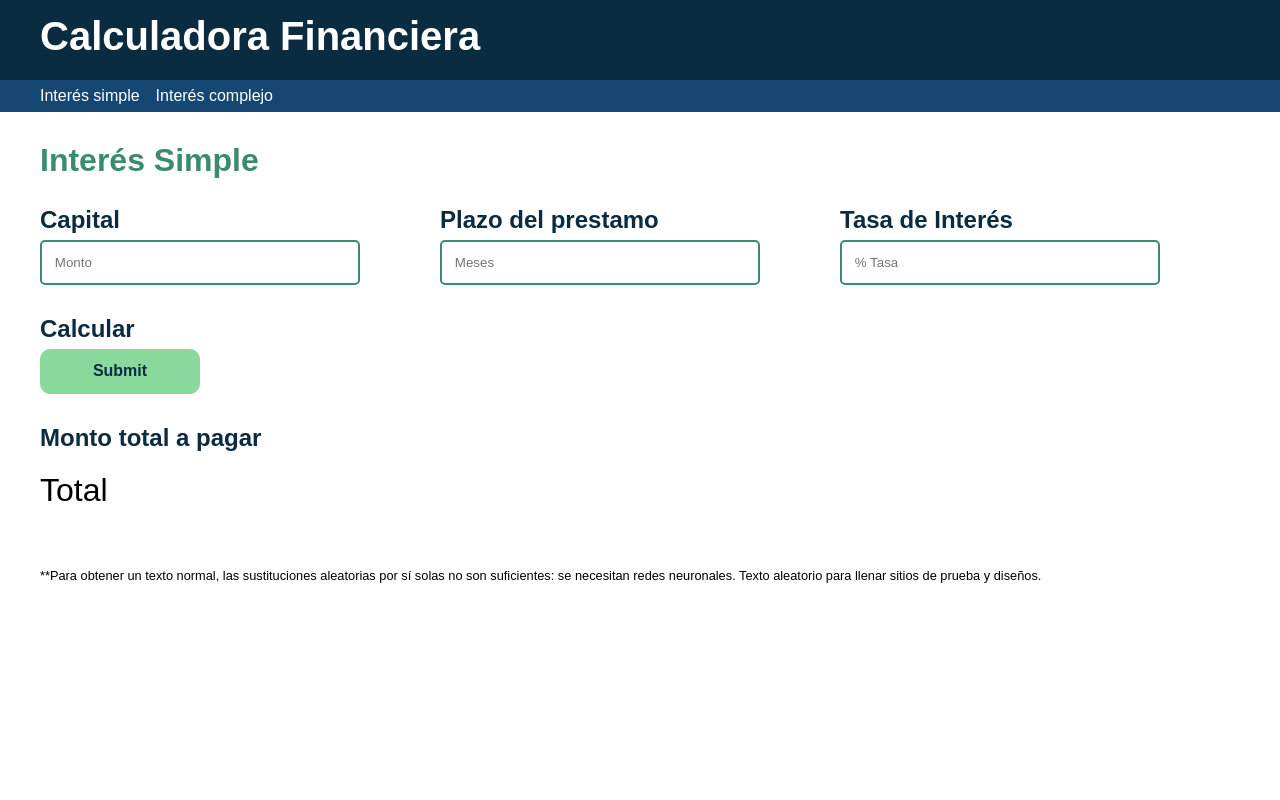
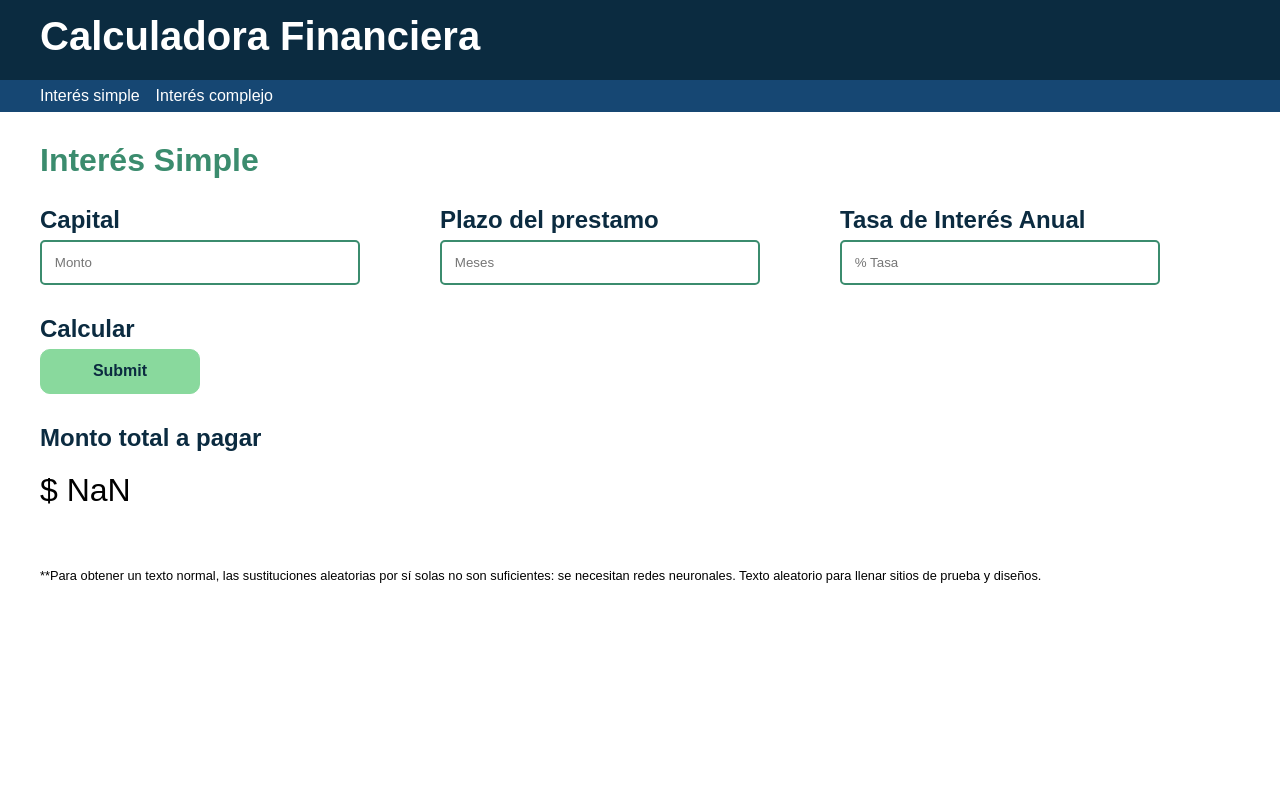
Before and after one commit to IrvinFrias/Calculadora_Financiera, a plain HTML site: page index.html in a window 1280 px wide. Both pictures are taken after a click on the input 120 px from the left and 371 px from the top of the page. Shown: the top 800 px of the page. Drawn offline with Linux system fonts and the light colour scheme; a web font is replaced by a local one.

Commit message:
JS added

```diff
--- /dev/null
+++ b/App.js
@@ -0,0 +1,21 @@
+const btnSend = document.querySelector(".btn__send");
+
+const calcularInteres = (evento) => {
+    evento.preventDefault();
+    const capitalHTML = document.querySelector("[data-form-capital]");
+    const capital = parseFloat(capitalHTML.value);
+    const mesesHTML = document.querySelector("[data-form-meses]");
+    const meses = parseFloat(mesesHTML.value);
+    const tasaHTML = document.querySelector("[data-form-tasa]");
+    const tasa = parseFloat(tasaHTML.value);
+    const interes = capital * (tasa/(100*12)*meses);
+    const total = document.querySelector(".total__monto");
+    total.innerHTML = ` $ ${interes + capital} `;
+
+    capitalHTML.value = "";
+    mesesHTML.value = "";
+    tasaHTML.value = "";
+
+}
+
+btnSend.addEventListener("click",calcularInteres);
--- a/index.html
+++ b/index.html
@@ -68,21 +68,21 @@
             <div class="form__box">
                 <h3 class="form__title">Capital</h3>
                 <label>
-                    <input class="form__input" type="text" placeholder="Monto">
+                    <input class="form__input" type="text" placeholder="Monto" data-form-capital>
                 </label>
             </div>
 
             <div class="form__box">
                 <h3 class="form__title">Plazo del prestamo</h3>
                 <label>
-                    <input class="form__input" type="text" placeholder="Meses">
+                    <input class="form__input" type="text" placeholder="Meses" data-form-meses >
                 </label>
             </div>
 
             <div class="form__box">
-                <h3 class="form__title">Tasa de Interés</h3>
+                <h3 class="form__title">Tasa de Interés Anual</h3>
                 <label>
-                    <input class="form__input" type="text" placeholder="% Tasa">
+                    <input class="form__input" type="text" placeholder="% Tasa" data-form-tasa>
                 </label>
             </div>
         </form>
@@ -113,7 +113,6 @@
                .</a> </h5>
 
     </footer>
-
-
     </body>
+<script src="App.js"></script>
 </html>
```
